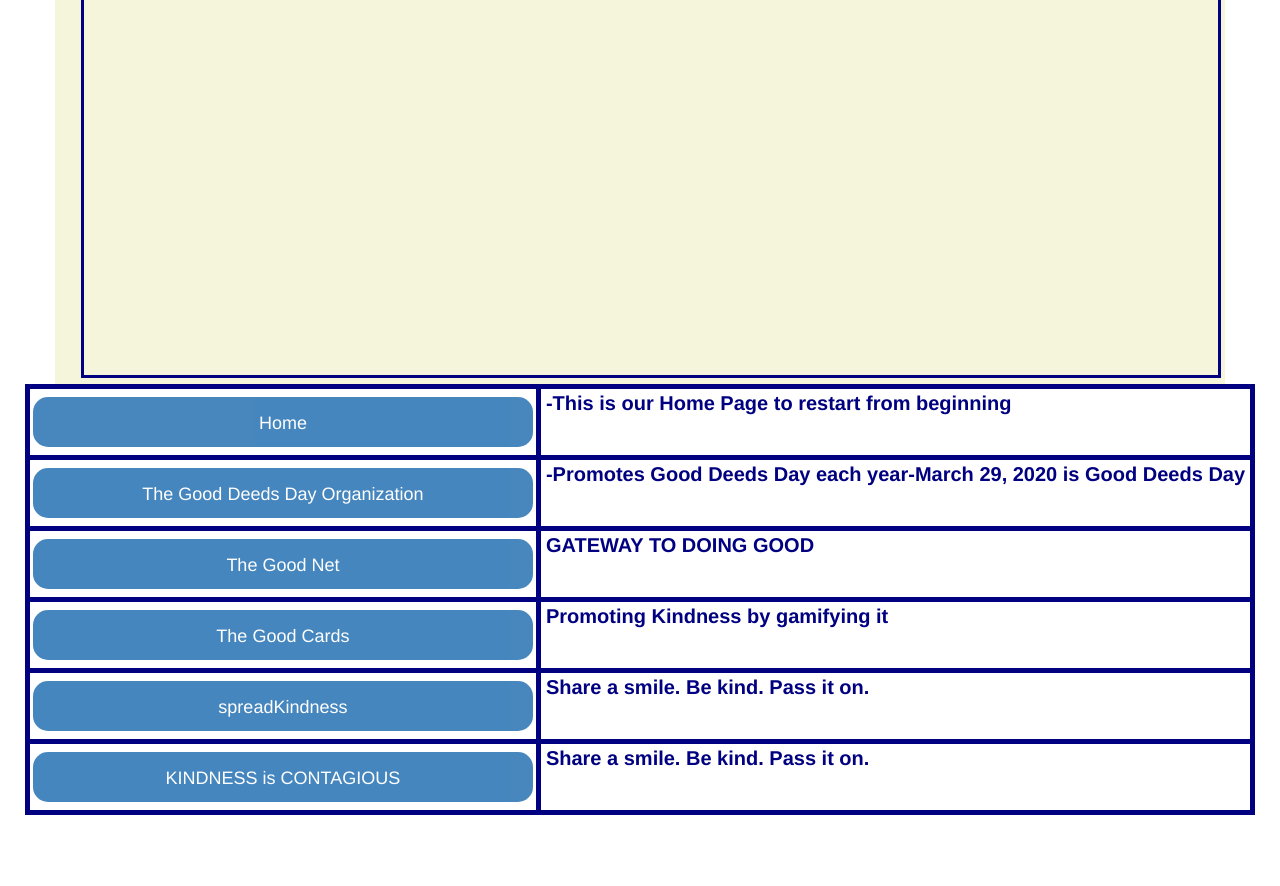
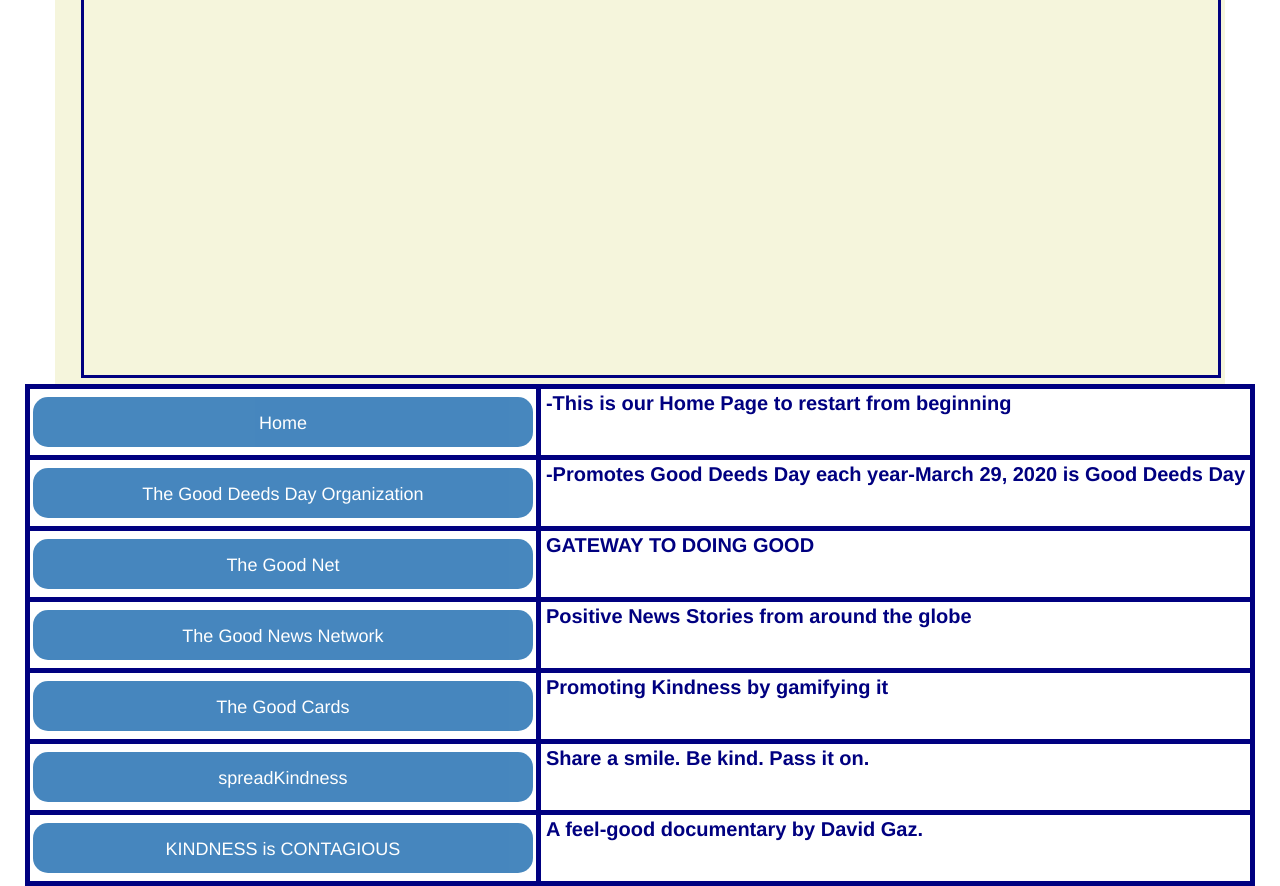
Before and after one commit to toncus/DoingGoodDeeds, a plain HTML site: page templates/links.html in a window 1280 px wide. Shown: the part 136-1022 px from the top of the page. Before the commit the page ends 951 px from the top, so only its background shows below. Drawn offline with nearby package versions, Linux system fonts and the light colour scheme.

Commit message:
Add files via upload

```diff
--- a/templates/links.html
+++ b/templates/links.html
@@ -47,6 +47,10 @@
         <td><p>GATEWAY TO DOING GOOD</p></td>
     </tr>
     <tr>
+        <td><a href="https://www.goodnewsnetwork.org/more/about-us/" class="btn btn-primary btn-lg" role="button" target="iframe_a">The Good News Network</a></td>
+        <td><p>Positive News Stories from around the globe</p></td>
+    </tr>
+    <tr>
         <td><a href="https://www.thegoodcards.com/" class="btn btn-primary btn-lg" role="button" target="iframe_a">The Good Cards</a></td>
         <td><p>Promoting Kindness by gamifying it</p></td>
     </tr>
@@ -56,7 +60,7 @@
     </tr>
     <tr>
         <td><a href="https://kindness-is-contagious.com/" class="btn btn-primary btn-lg" role="button" target="iframe_a">KINDNESS is CONTAGIOUS</a></td>
-        <td><p>Share a smile. Be kind. Pass it on.</p></td>
+        <td><p>A feel-good documentary by David Gaz.</p></td>
     </tr>
  </table>
 </center>
```
